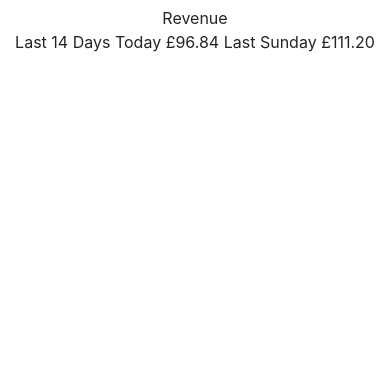
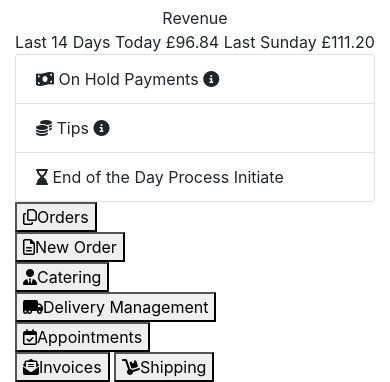
Before and after one commit to antpngl92/allPOS, a Django app: page /analytics/ in a window 390 px wide. Shown: the part 1512-1894 px from the top of the page. Before the commit the page ends 1564 px from the top, so only its background shows below. Run offline with Django 3.2, Linux system fonts and the light colour scheme; a user stored in the database is signed in; data comes from the database, SQL or seed files in the repository; both versions use the stored data as it was after the commit; some libraries are stand-ins or nearby versions.

Commit message:
Analytics page done

```diff
--- a/epos/templates/epos/analytics.html
+++ b/epos/templates/epos/analytics.html
@@ -1,20 +1,20 @@
 {% extends 'epos/base.html' %}
 {% block content %}
-
+{% include 'epos/modals.html' %}
 
 <div class="row no-gutters">
     <div class="col-md-6 no-gutters">
         <div class="leftside-analytics">
             <div class="data-list-chart">
                 <div class="row chart-list-top">
-                    <div class="col-md-8 col-sm-12 pie-chart-left no-gutters order-12 text-center">
+                    <div class="col-lg-8 col-md-12 col-sm-12 pie-chart-left no-gutters order-12 text-center">
                         <canvas id="pieChart" style="max-width: 600px;"></canvas>
                         <div class="pie-text-bellow">
                             <span class="top-ten-text">Top 10 </span><br>
                             <span>by Quantity Sold </span>
                         </div>
                     </div>
-                    <div class="col-md-4 col-sm-12 top-10-item-right no-gutters order-12">
+                    <div class="col-lg-4 col-md-12 col-sm-12 top-10-item-right no-gutters order-12">
                         <table class="table borderless">
                             {% for i, q in item.items|dictsortreversed:1 %}
                             {% if forloop.counter < 11 %} <tr>
@@ -30,10 +30,10 @@
             </div>
             <div class="data-sales">
                 <div class="row barChart-holder">
-                    <div class="col-md-8 col-sm-12  no-gutters">
+                    <div class="col-lg-8 col-md-12 col-sm-12  no-gutters">
                         <canvas id="barChart" style="max-width: 600px;"></canvas>
                     </div>
-                    <div class="col-md-4 col-sm-12 no-gutters text-center">
+                    <div class="col-lg-4 col-md-12 col-sm-12 no-gutters text-center">
                         <span class="revenue-text">Revenue</span><br>
                         <span>Last 14 Days</span>
 
@@ -45,17 +45,91 @@
                     </div>
                 </div>
             </div>
+            <div class="operation-buttons-holder">
+                <ul class="operation-buttons list-group">
+                    <li class="list-group-item">
+                        <i class="fas fa-money-bill-wave"></i>
+                        <span>On Hold Payments</span>
+                        <i class="fas fa-info-circle"></i>
+                    </li>
+                    <li class="list-group-item">
+                        <i class="fas fa-coins"></i>
+                        <span>Tips</span>
+                        <i class="fas fa-info-circle"></i>
+                    </li>
+                    <li class="list-group-item">
+                        <i class="fas fa-hourglass-end"></i>
+                        <span>End of the Day Process</span>
+                        <span class="end-of-day">Initiate</span>
+                    </li>
+                </ul>
+            </div>
         </div>
     </div>
+
 
     <div class="col-md-6 no-gutters">
         <div class="rightside-analytics">
 
-            <br>
+            <div class="row">
+                <div class="col-lg-5 col-md-12 col-sm-12 button1-holder">
+                   <button class="button1 get-order-list"><i class="far fa-copy" data-toggle="modal" data-target="#orders-list-modal"></i></i>Orders</button>
+                </div>
+                <div class="col-lg-5 col-md-12 col-sm-12 button1-holder">
+                    <button class="button1 orders-button"><i class="far fa-file-alt"></i>New Order</button>
+                 </div>
+            </div>
+            <div class="row">
+                <div class="col-lg-5 col-md-12 col-sm-12 button1-holder">
+                   <button class="button1"><i class="fas fa-user-tie"></i>Catering</button>
+                </div>
+                <div class="col-lg-5 col-md-12 col-sm-12 button1-holder">
+                    <button class="button1"><i class="fas fa-truck-moving"></i>Delivery Management</button>
+                 </div>
+            </div>
+            <div class="row">
+                <div class="col-lg-5 col-md-12 col-sm-12 button1-holder">
+                   <button class="button1"><i class="far fa-calendar-check"></i>Appointments</button>
+                </div>
+                <div class="col-lg-5 col-md-12 col-sm-12 button1-holder">
+                    <button class="button2 csdj1"><i class="fas fa-envelope-open-text"></i>Invoices</button>
+                    <button class="button2 csdj2"><i class="fas fa-dolly"></i>Shipping</button>
+                </div>
+            </div>
+
         </div>
     </div>
 </div>
+<div class="modal fade" id="orders-list-modal" tabindex="-1" role="dialog" aria-labelledby="exampleModalScrollableTitle" aria-hidden="true">
+    <div class="modal-dialog modal-lg modal-dialog-scrollable" role="document">
+      <div class="modal-content">
+        <div class="modal-header">
+          <h5 class="modal-title" id="exampleModalLabel">Checkout | Order # <span id="order-status"></span></h5>
+          <button type="button" class="close" data-dismiss="modal" aria-label="Close">
+            <span aria-hidden="true">&times;</span>
+          </button>
+        </div>
+        <div class="modal-body analytics-order-list-modal-body">
+          <table class="table orders-list-analytics">
+            <thead>
+              <tr>
+                <th scope="col">ID</th>
+                <th scope="col">Date</th>
+                <th scope="col">Time</th>
+                <th scope="col">Number</th>
+                <th scope="col">Total</th>
+                <th scope="col">Type</th>
+                <th scope="col">Paid</th>
+              </tr>
+            </thead>
+            <tbody>
 
+            </tbody>
+          </table>
+        </div>
+      </div>
+    </div>
+  </div>
 
 <div id="hidden" style="display: none">
     {{this_week_daily_revenue |json_script:'this_week_daily_revenue'}}
@@ -66,4 +140,9 @@
 <div id="hidden3" style="display: none">
     {{weeek_days_list |json_script:'this_week_daily_revenue'}}
 </div>
+<script>
+    var ORDERS_END_POINT = "{% url 'orders' %}"
+</script>
+{% csrf_token %}
+
 {% endblock %}
--- a/epos/templates/epos/modals.html
+++ b/epos/templates/epos/modals.html
@@ -167,3 +167,36 @@
   </div>
 </div>
 <!-- END Pay Order Modal -->
+
+<!-- Orders Modal -->
+<div class="modal fade" id="orders-list-modal" tabindex="-1" role="dialog" aria-labelledby="exampleModalScrollableTitle" aria-hidden="true">
+  <div class="modal-dialog modal-lg modal-dialog-scrollable" role="document">
+    <div class="modal-content">
+      <div class="modal-header">
+        <h5 class="modal-title" id="exampleModalLabel">Checkout | Order # <span id="order-status"></span></h5>
+        <button type="button" class="close" data-dismiss="modal" aria-label="Close">
+          <span aria-hidden="true">&times;</span>
+        </button>
+      </div>
+      <div class="modal-body analytics-order-list-modal-body">
+        <table class="table orders-list-analytics">
+          <thead>
+            <tr>
+              <th scope="col">ID</th>
+              <th scope="col">Date</th>
+              <th scope="col">Time</th>
+              <th scope="col">Number</th>
+              <th scope="col">Total</th>
+              <th scope="col">Type</th>
+              <th scope="col">Paid</th>
+            </tr>
+          </thead>
+          <tbody>
+
+          </tbody>
+        </table>
+      </div>
+    </div>
+  </div>
+</div>
+<!-- END Orders Modal -->
--- a/epos/urls.py
+++ b/epos/urls.py
@@ -1,15 +1,17 @@
 from django.urls import path
 from epos.views import (
     home_view,
+    analytics_view,datetime,
     get_products_API,
     create_order_API,
-    analytics_view
+    get_orders_list_API,
     )
 
 urlpatterns = [
     path('',home_view,name='home'),
     path('analytics/',analytics_view,name='analytics'),
     path('category/<int:pk>',get_products_API,name='category'),
+    path('orders/',get_orders_list_API,name='orders'),
     path('order/',create_order_API,name='order'),
 
 
--- a/epos/views.py
+++ b/epos/views.py
@@ -174,3 +174,10 @@
                 i.inventory_ingredient.save()
 
     return JsonResponse({}, safe=False)
+
+
+def get_orders_list_API(request):
+    orders = []
+    if request.method == 'GET':
+        orders = Order.objects.all()
+    return JsonResponse(list(orders.values()), safe=False)
```
Also changed, not shown: db.sqlite3, 3 other files.
